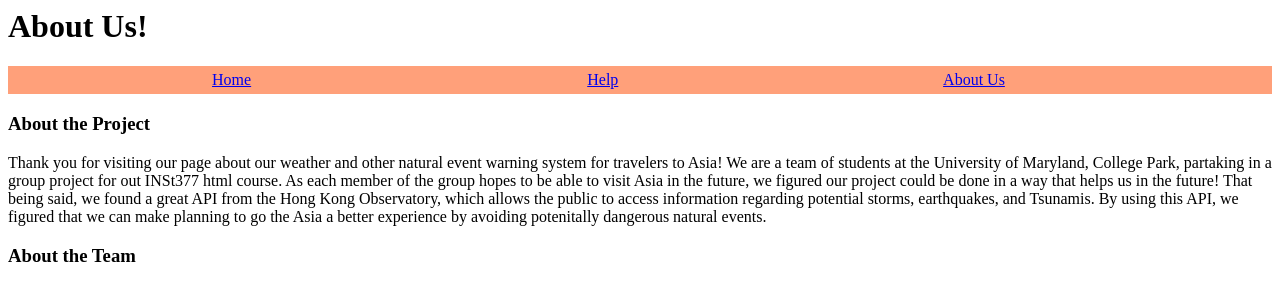
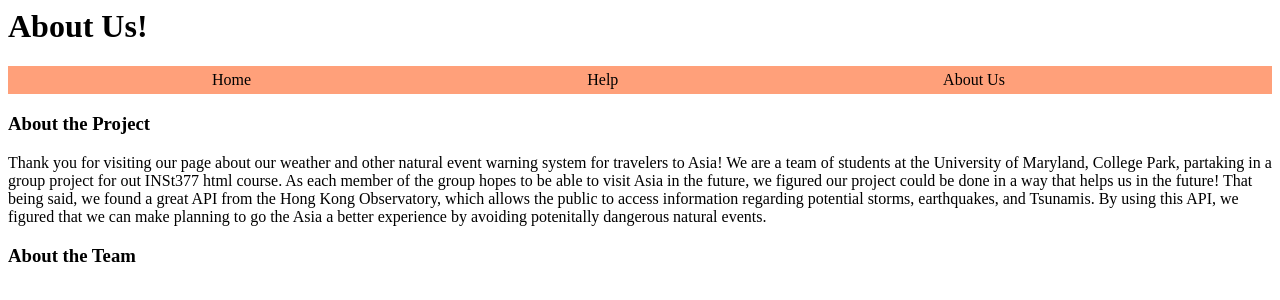
Before and after one commit to INST377-UMD/inst377-group-project-brendanconners, a plain HTML site: page aboutpage.html in a window 1280 px wide. Drawn offline with Linux system fonts and the light colour scheme.

Commit message:
changed the buttons to click anywhere in the container

```diff
--- a/aboutpage.html
+++ b/aboutpage.html
@@ -22,6 +22,11 @@
             #main-nav li:hover{
                 background-color: darksalmon;
                 color: white;
+            }
+            #main-nav a {
+            display: block;
+            text-decoration: none;
+            color: inherit;
             }
     </style>
     <head>
```
Also changed, not shown: helppage.html (+5 -0 lines), mainpage.html (+5 -0 lines).
